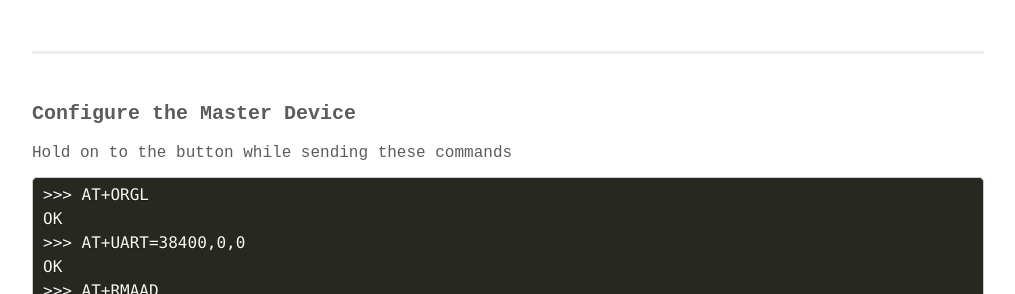
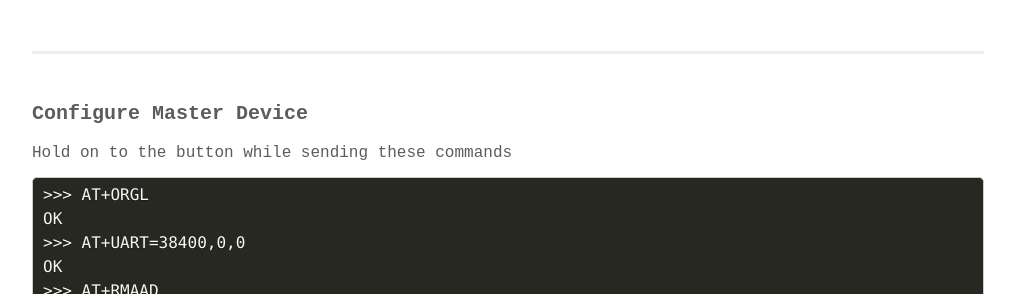
Before and after one commit to hshah89/hshah89.github.io, a Jekyll site: the page built from _posts/2020-01-25-hc-05.md, in a window 1280 px wide and 900 px high, scrolled down 4125 px. Shown: the part 158-452 px from the top of the window, without its empty margins (132-1147 px from the left). Built offline with Jekyll 4.4.1, drawn with Linux system fonts in a browser that asks for light colours; some web fonts are replaced.

Commit message:
Update 2020-01-25-hc-05.md

```diff
--- a/_posts/2020-01-25-hc-05.md
+++ b/_posts/2020-01-25-hc-05.md
@@ -160,7 +160,7 @@ Next we configure the Master device
 
 <div class="divider"></div>
 
-#### Configure the Master Device
+#### Configure Master Device
 
 Hold on to the button while sending these commands
 
```
